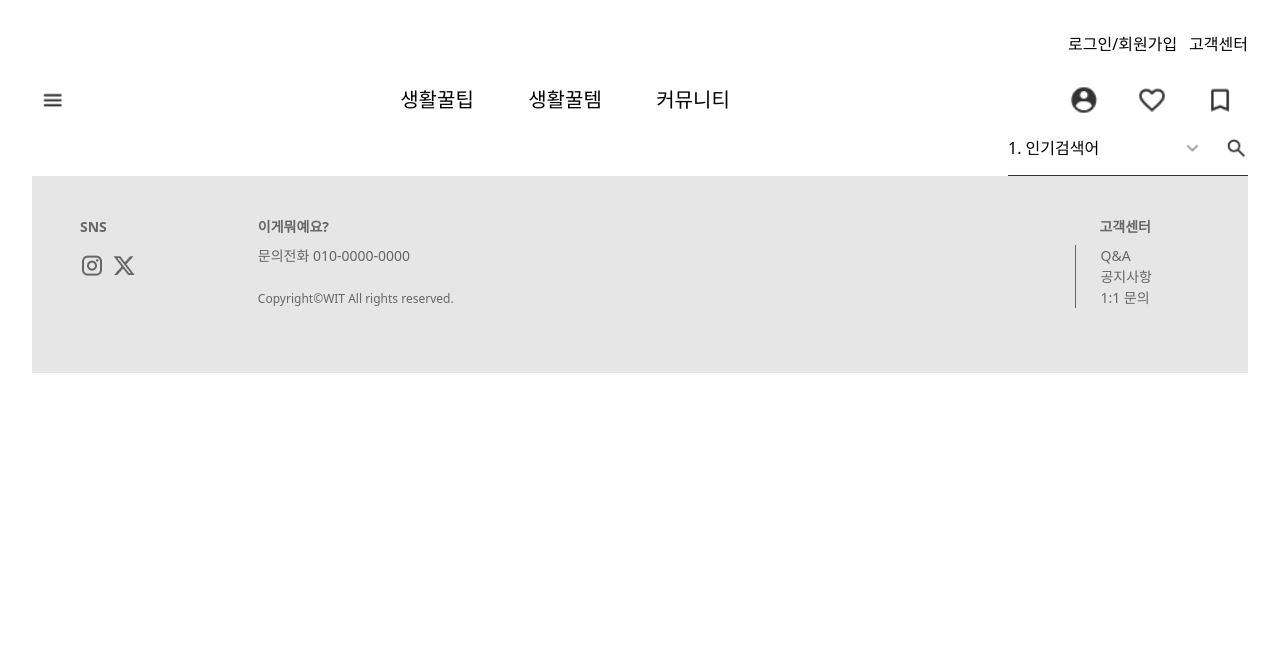
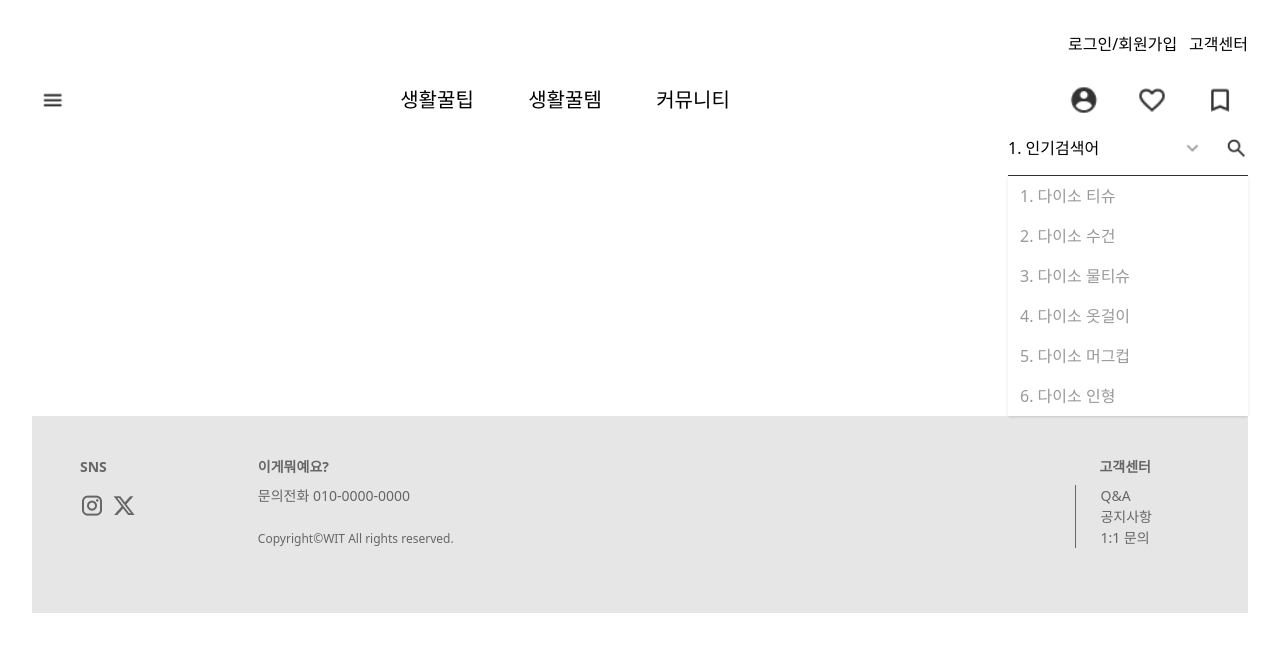
Before and after one commit to whatisthis-umc/whatisthis_FE, a React (Vite) app: page / in a window 1280 px wide. Both pictures are taken after a click on the picture 1192 px from the left and 148 px from the top of the page. Shown: the top 652 px of the page. Built offline with nearby package versions, Linux system fonts and the light colour scheme.

Commit message:
Update Searchbar.tsx

```diff
--- a/src/components/Searchbar.tsx
+++ b/src/components/Searchbar.tsx
@@ -1,16 +1,45 @@
 import search from "/src/assets/search.png";
 import arrow_down from "/src/assets/arrow_down.png";
+import { useState } from "react";
 
 const Searchbar = () => {
+  const [isOpen, setIsOpen] = useState(false);
+  // 인기 검색어 목록 임시목록
+  const keywords = [
+    "다이소 티슈",
+    "다이소 수건",
+    "다이소 물티슈",
+    "다이소 옷걸이",
+    "다이소 머그컵",
+    "다이소 인형",
+  ];
+
   return (
-    <div className="flex w-[240px] h-[40px] border-b border-[#333333] ml-auto">
+    <div className="relative w-[240px] ml-auto">
+      <div className="flex w-full h-[40px] border-b border-[#333333]">
         <div className="w-[152px] text-start ">1. 인기검색어</div>
         <img
           src={arrow_down}
           alt="보기"
           className="w-[24px] h-[24px] cursor-pointer ml-auto"
+          onClick={() => setIsOpen(!isOpen)}
         />
         <img src={search} alt="검색" className="w-[24px] h-[24px] ml-auto" />
+      </div>
+      {/*인기검색어 목록*/}
+      {isOpen && (
+        <ul className="relative flex flex-col items-start text-left bg-white text-[#999999] border-[#E6E6E6] border-t-white w-full shadow z-10">
+          {keywords.map((word, index) => (
+            <li
+              key={index}
+              className="px-3 py-2 text-[16px] hover:text-gray-700 cursor-pointer"
+            >
+              {" "}
+              {index + 1}. {word}
+            </li>
+          ))}
+        </ul>
+      )}
     </div>
   );
 };
```
Lines whose indentation alone changed are shown as unchanged.
